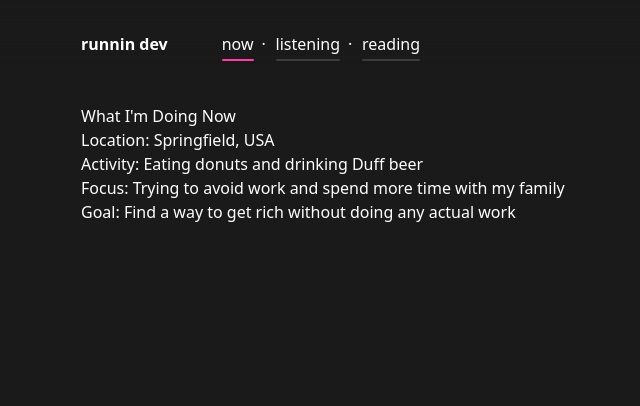
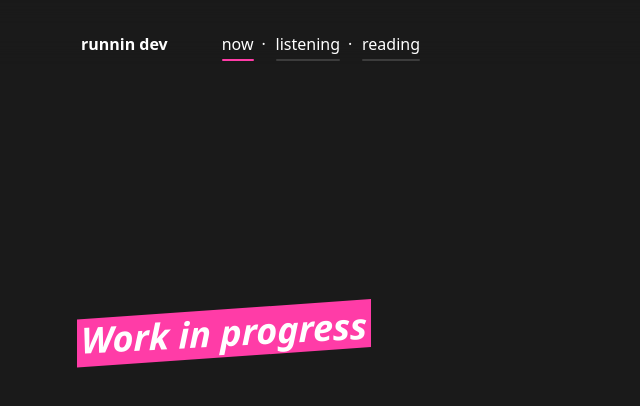
Before and after one commit to justpeterpan/runnin-dev, a SvelteKit app: page /now in a window 1280 px wide. Shown: the top 406 px of the page, without its empty margins (239-879 px from the left). Built offline with nearby package versions, Linux system fonts and the light colour scheme.

Commit message:
chore(Listening): add caraml - seasons

```diff
--- /dev/null
+++ b/src/lib/wip.svelte
@@ -0,0 +1,7 @@
+<blockquote class="text-4xl sm:mt-60 font-black italic text-slate-900 -skew-y-3">
+	<span
+		class="before:block before:absolute before:-inset-1 before:-skew-y-1 before:bg-[#ff3ca7] relative inline-block"
+	>
+		<span class="relative text-white">Work in progress</span>
+	</span>
+</blockquote>
--- a/src/routes/+page.svelte
+++ b/src/routes/+page.svelte
@@ -1,4 +1,5 @@
-<p>
-	I'm Homer Simpson and I'm currently reading and listening to everything on this page. I'm not sure
-	what I'm doing, but it seems important.
-</p>
+<script>
+	import Wip from '$lib/wip.svelte';
+</script>
+
+<Wip />
--- a/src/routes/listening/+page.svelte
+++ b/src/routes/listening/+page.svelte
@@ -60,6 +60,26 @@
 			</div>
 			<div class="flex flex-col">
 				<h3 class="font-bold mb-0">Patrice - 9 (2023-11-03)</h3>
+				<div class="mb-2">
+					<strong>Listened on:</strong> 2023-11-03
+				</div>
+				<Rating rating={4} />
+			</div>
+		</div>
+
+		<!--  -->
+		<div class="flex flex-col sm:flex-row sm:space-x-8 space-y-4 sm:space-y-0">
+			<div
+				class="relative w-full sm:w-60 aspect-square before:border-2 before:border-white before:top-2 before:left-2 before:w-full before:h-full before:absolute before:rounded-xl before:bg-[#1a1a1a] hover:before:bg-white before:transition-colors before:duration-500 before:ease-in-out"
+			>
+				<img
+					class="absolute inset-0 rounded-xl border-2 border-white object-cover w-full h-full"
+					src="https://is1-ssl.mzstatic.com/image/thumb/Music116/v4/12/31/4f/12314f82-1d6c-3478-811a-276bf8f3af18/61297805334.jpg/632x632bb.webp"
+					alt="album cover"
+				/>
+			</div>
+			<div class="flex flex-col">
+				<h3 class="font-bold mb-0">Caraml - Seasons (2023-11-03)</h3>
 				<div class="mb-2">
 					<strong>Listened on:</strong> 2023-11-03
 				</div>
--- a/src/routes/now/+page.svelte
+++ b/src/routes/now/+page.svelte
@@ -1,14 +1,5 @@
 <script>
-	let currentLocation = 'Springfield, USA';
-	let currentActivity = 'Eating donuts and drinking Duff beer';
-	let currentFocus = 'Trying to avoid work and spend more time with my family';
-	let currentGoal = 'Find a way to get rich without doing any actual work';
+	import Wip from '$lib/wip.svelte';
 </script>
 
-<main>
-	<h1>What I'm Doing Now</h1>
-	<p>Location: {currentLocation}</p>
-	<p>Activity: {currentActivity}</p>
-	<p>Focus: {currentFocus}</p>
-	<p>Goal: {currentGoal}</p>
-</main>
+<Wip />
--- a/src/routes/reading/+page.svelte
+++ b/src/routes/reading/+page.svelte
@@ -1,7 +1,5 @@
-<blockquote class="text-4xl sm:mt-60 font-black italic text-slate-900 -skew-y-3">
-	<span
-		class="before:block before:absolute before:-inset-1 before:-skew-y-1 before:bg-[#ff3ca7] relative inline-block"
-	>
-		<span class="relative text-white">Work in progress</span>
-	</span>
-</blockquote>
+<script>
+	import Wip from '$lib/wip.svelte';
+</script>
+
+<Wip />
```
